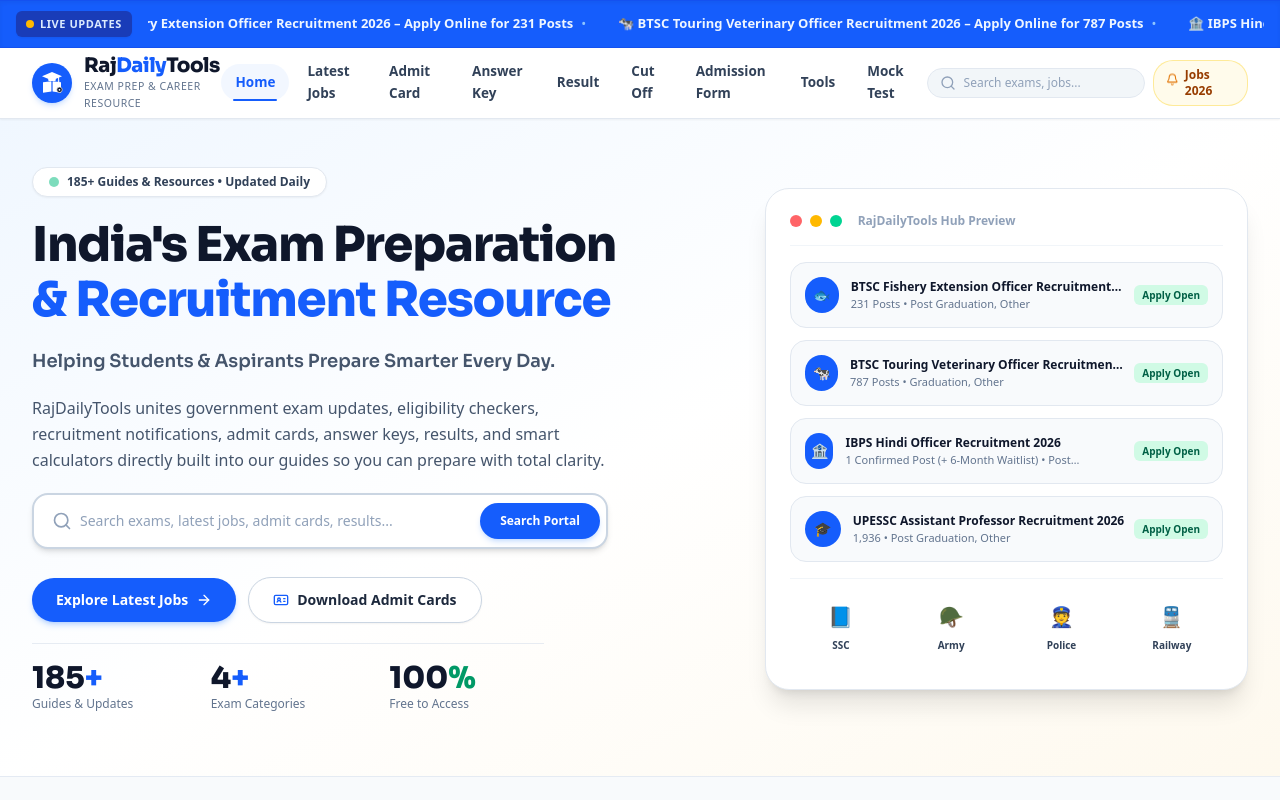
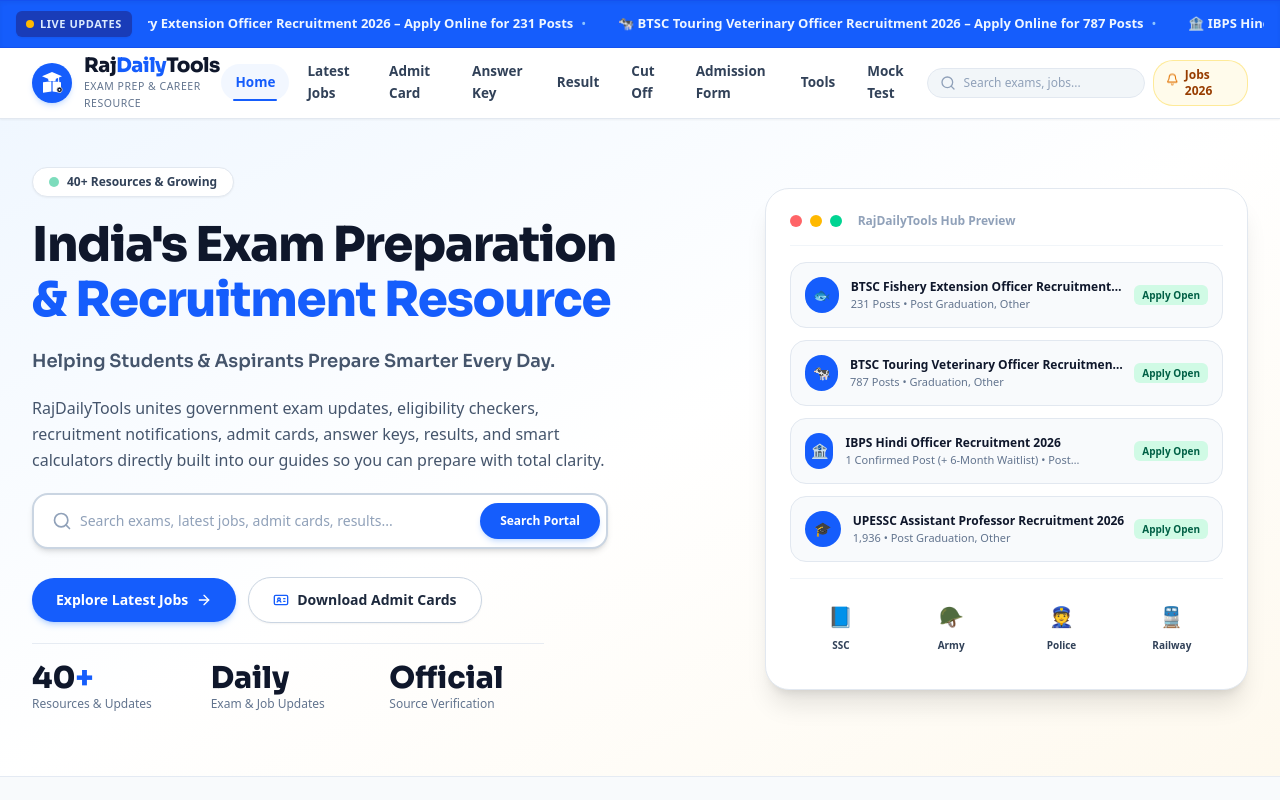
Before and after one commit to rajdailytools/rajdailytools-new, a React (Vite) app: page / in a window 1280 px wide. Shown: the top 800 px of the page. Built offline with nearby package versions, Linux system fonts and the light colour scheme.

Commit message:
feat(home): update resource stats display
Adjusted the homepage stats to reflect current resource counts and improved category label clarity.

```diff
--- a/src/pages/HomePage.tsx
+++ b/src/pages/HomePage.tsx
@@ -74,7 +74,7 @@
             <div className="lg:col-span-7 space-y-5 text-left">
               <div className="inline-flex items-center gap-2 bg-white border border-slate-200 px-4 py-1.5 rounded-full text-xs font-semibold text-slate-700 shadow-xs">
                 <span className="w-2.5 h-2.5 rounded-full bg-emerald-500 animate-pulse" />
-                <span>185+ Guides &amp; Resources • Updated Daily</span>
+                <span>40+ Resources &amp; Growing</span>
               </div>
 
               <h1 className="text-3xl sm:text-5xl font-black text-slate-900 tracking-tight leading-[1.15] font-display">
@@ -192,21 +192,21 @@
               <div className="grid grid-cols-3 gap-6 pt-4 border-t border-slate-200/80 max-w-lg">
                 <div>
                   <div className="text-2xl sm:text-3xl font-black text-slate-900 font-display">
-                    185<span className="text-blue-600">+</span>
+                    40<span className="text-blue-600">+</span>
                   </div>
-                  <div className="text-xs font-medium text-slate-500">Guides &amp; Updates</div>
+                  <div className="text-xs font-medium text-slate-500">Resources &amp; Updates</div>
                 </div>
                 <div>
                   <div className="text-2xl sm:text-3xl font-black text-slate-900 font-display">
-                    4<span className="text-blue-600">+</span>
+                    Daily
                   </div>
-                  <div className="text-xs font-medium text-slate-500">Exam Categories</div>
+                  <div className="text-xs font-medium text-slate-500">Exam &amp; Job Updates</div>
                 </div>
                 <div>
                   <div className="text-2xl sm:text-3xl font-black text-slate-900 font-display">
-                    100<span className="text-emerald-600">%</span>
+                    Official
                   </div>
-                  <div className="text-xs font-medium text-slate-500">Free to Access</div>
+                  <div className="text-xs font-medium text-slate-500">Source Verification</div>
                 </div>
               </div>
             </div>
@@ -1047,7 +1047,7 @@
                 <div className="p-2 bg-white/10 rounded-xl">🎓 BSc Physics Graduate</div>
                 <div className="p-2 bg-white/10 rounded-xl">💻 COPA ITI Certified</div>
                 <div className="p-2 bg-white/10 rounded-xl">🇮🇳 Serving Students Across India</div>
-                <div className="p-2 bg-white/10 rounded-xl">📚 185+ Guides &amp; Growing</div>
+                <div className="p-2 bg-white/10 rounded-xl">📚 40+ Resources &amp; Growing</div>
               </div>
             </div>
 
```
